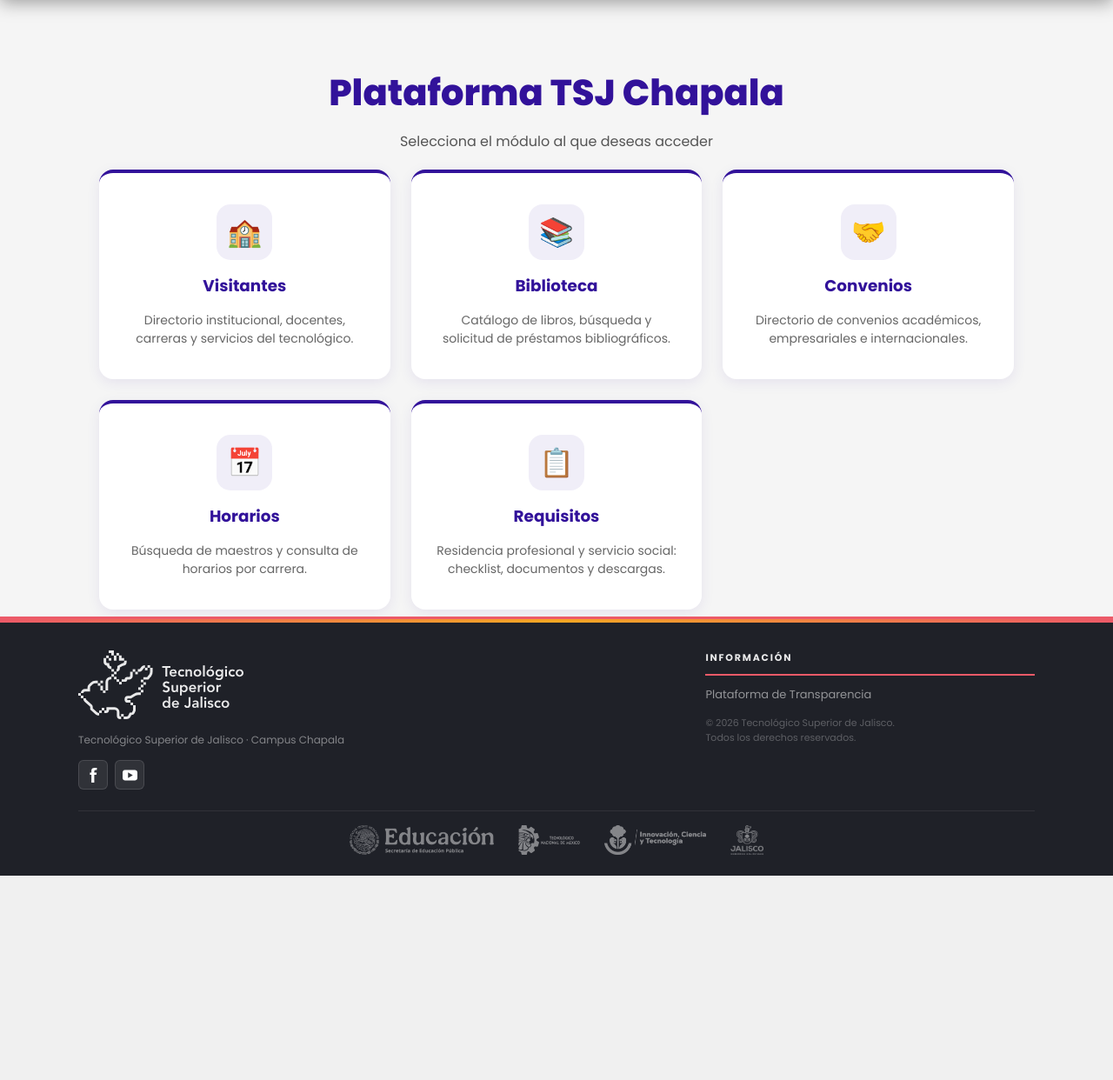
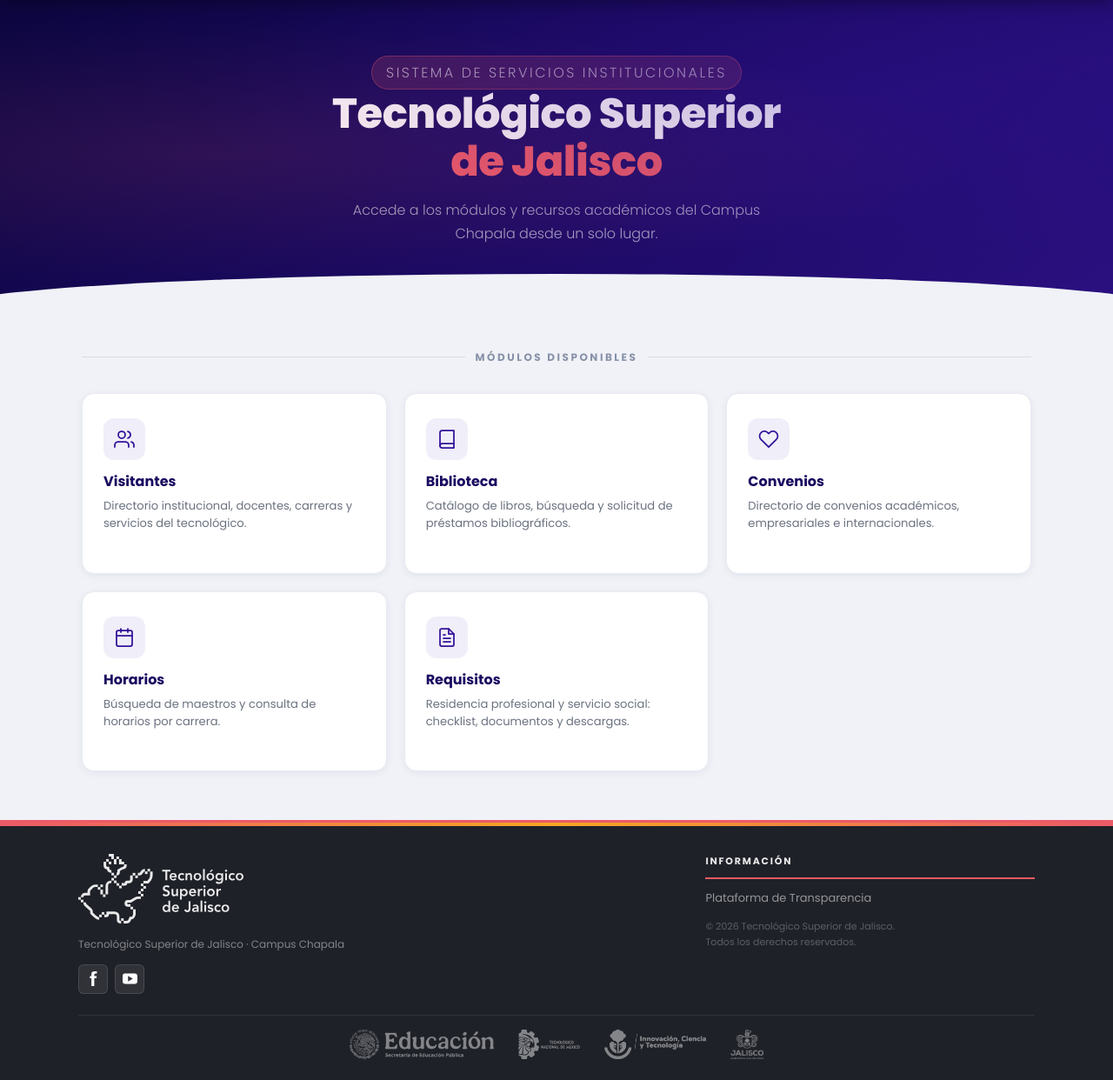
Before and after one commit to OliverJoseCF/proyecto-servicio, a PHP site: page / in a window 1280 px wide. Shown: the part 83-1325 px from the top of the page at 87% size. Before the commit the page ends 1090 px from the top, so only its background shows below. Run offline with PHP 8.4, Linux system fonts and the light colour scheme.

Commit message:
Portal: rediseno completo — hero oscuro, iconos SVG, cards profesionales, sin emojis

```diff
--- a/plataforma/index.php
+++ b/plataforma/index.php
@@ -1,133 +1,263 @@
 <?php
 $tsj_module    = '';
-$tsj_title     = 'Portal';
+$tsj_title     = 'Portal de Servicios';
 $tsj_extra_css = [];
 $tsj_head_extra = '<style>
-body { margin: 0; padding: 0; background-color: #f5f5f5; font-family: \'Poppins\', \'Arial\', sans-serif; }
+body { margin: 0; padding: 0; background: #f0f2f7; font-family: \'Poppins\', Arial, sans-serif; }
 
+/* ── Hero ─────────────────────────────────────────────── */
 .portal-hero {
+    background: linear-gradient(135deg, #0d0640 0%, #1a0960 45%, #2a1080 100%);
+    padding: 64px 32px 72px;
     text-align: center;
-    padding: 40px 24px 20px;
+    position: relative;
+    overflow: hidden;
+}
+.portal-hero::before {
+    content: \'\';
+    position: absolute;
+    inset: 0;
+    background:
+        radial-gradient(ellipse at 20% 50%, rgba(236,90,104,.12) 0%, transparent 60%),
+        radial-gradient(ellipse at 80% 30%, rgba(50,18,154,.3) 0%, transparent 55%);
+    pointer-events: none;
+}
+.portal-hero-label {
+    display: inline-block;
+    background: rgba(236,90,104,.18);
+    border: 1px solid rgba(236,90,104,.35);
+    color: #f08090;
+    font-size: 11px;
+    font-weight: 600;
+    letter-spacing: 2.5px;
+    text-transform: uppercase;
+    padding: 5px 16px;
+    border-radius: 20px;
+    margin-bottom: 20px;
 }
 .portal-hero h1 {
-    font-family: \'Poppins\', sans-serif;
-    font-size: clamp(1.8rem, 4vw, 2.6rem);
+    font-size: clamp(2rem, 4.5vw, 3rem);
     font-weight: 800;
-    color: #32129a;
-    margin-bottom: 12px;
+    color: #fff;
+    margin: 0 0 14px;
+    line-height: 1.15;
+    letter-spacing: -.5px;
+}
+.portal-hero h1 span {
+    color: #ec5a68;
 }
 .portal-hero p {
     font-size: 1rem;
-    color: #555;
-    max-width: 560px;
+    color: rgba(255,255,255,.6);
+    max-width: 520px;
     margin: 0 auto;
+    line-height: 1.7;
+    font-weight: 300;
+}
+.portal-hero-wave {
+    position: absolute;
+    bottom: -1px; left: 0; right: 0;
+    height: 40px;
+    background: #f0f2f7;
+    clip-path: ellipse(55% 100% at 50% 100%);
 }
 
+/* ── Sección de módulos ──────────────────────────────── */
+.portal-section {
+    max-width: 1140px;
+    margin: 0 auto;
+    padding: 48px 24px 56px;
+}
+.portal-section-header {
+    display: flex;
+    align-items: center;
+    gap: 12px;
+    margin-bottom: 32px;
+}
+.portal-section-line {
+    flex: 1;
+    height: 1px;
+    background: #d8dce8;
+}
+.portal-section-title {
+    font-size: 12px;
+    font-weight: 700;
+    letter-spacing: 2.5px;
+    text-transform: uppercase;
+    color: #8892a8;
+    white-space: nowrap;
+}
+
+/* ── Cards ──────────────────────────────────────────── */
 .portal-grid {
     display: grid;
-    grid-template-columns: repeat(auto-fit, minmax(260px, 1fr));
-    gap: 24px;
-    max-width: 1100px;
-    margin: 0 auto 0;
-    padding: 0 24px 8px;
+    grid-template-columns: repeat(3, 1fr);
+    gap: 20px;
 }
+@media (max-width: 900px) { .portal-grid { grid-template-columns: repeat(2, 1fr); } }
+@media (max-width: 560px) { .portal-grid { grid-template-columns: 1fr; } }
 
 .portal-card {
     background: #fff;
-    border-radius: 16px;
-    box-shadow: 0 4px 16px rgba(50, 18, 154, 0.08);
-    padding: 36px 28px;
+    border-radius: 14px;
+    padding: 28px 24px 24px;
     text-decoration: none;
     color: inherit;
     display: flex;
     flex-direction: column;
-    align-items: center;
-    gap: 16px;
-    transition: transform 0.25s ease, box-shadow 0.25s ease;
-    border-top: 4px solid #32129a;
-    text-align: center;
+    gap: 12px;
+    transition: transform .22s ease, box-shadow .22s ease;
+    box-shadow: 0 2px 10px rgba(20,10,80,.06);
+    border: 1px solid #e8eaf2;
+    position: relative;
+    overflow: hidden;
+}
+.portal-card::before {
+    content: \'\';
+    position: absolute;
+    top: 0; left: 0; right: 0;
+    height: 3px;
+    background: linear-gradient(90deg, #1a0960, #32129a);
+    opacity: 0;
+    transition: opacity .22s;
 }
 .portal-card:hover {
     transform: translateY(-4px);
-    box-shadow: 0 8px 28px rgba(50, 18, 154, 0.15);
+    box-shadow: 0 12px 32px rgba(26,9,96,.12);
 }
-.portal-card.pending {
-    border-top-color: #ccc;
-    opacity: 0.55;
-    pointer-events: none;
-}
+.portal-card:hover::before { opacity: 1; }
 
 .portal-card-icon {
-    width: 64px;
-    height: 64px;
-    border-radius: 16px;
-    background: rgba(50, 18, 154, 0.07);
+    width: 48px;
+    height: 48px;
+    border-radius: 12px;
+    background: #f0eef8;
     display: flex;
     align-items: center;
     justify-content: center;
-    font-size: 2rem;
+    flex-shrink: 0;
 }
+.portal-card-icon svg {
+    width: 24px;
+    height: 24px;
+    stroke: #32129a;
+    fill: none;
+    stroke-width: 1.75;
+    stroke-linecap: round;
+    stroke-linejoin: round;
+}
+.portal-card-body { flex: 1; }
 .portal-card h2 {
-    font-family: \'Poppins\', sans-serif;
-    font-size: 1.15rem;
+    font-size: 1rem;
     font-weight: 700;
-    color: #32129a;
-    margin: 0;
+    color: #1a0960;
+    margin: 0 0 6px;
 }
 .portal-card p {
-    font-size: 0.875rem;
-    color: #666;
+    font-size: 0.82rem;
+    color: #6b7280;
     margin: 0;
-    line-height: 1.5;
+    line-height: 1.55;
 }
-.portal-card .badge-pending {
-    font-size: 0.72rem;
-    font-weight: 700;
-    color: #999;
-    text-transform: uppercase;
-    letter-spacing: 0.5px;
+.portal-card-arrow {
+    display: flex;
+    align-items: center;
+    gap: 5px;
+    font-size: 12px;
+    font-weight: 600;
+    color: #32129a;
+    margin-top: 4px;
+    opacity: 0;
+    transform: translateX(-4px);
+    transition: opacity .2s, transform .2s;
+}
+.portal-card:hover .portal-card-arrow {
+    opacity: 1;
+    transform: translateX(0);
+}
+.portal-card-arrow svg {
+    width: 14px; height: 14px;
+    stroke: #32129a; fill: none;
+    stroke-width: 2.5; stroke-linecap: round; stroke-linejoin: round;
 }
 </style>';
 require_once __DIR__ . '/shared/header.php';
 ?>
 
+<!-- Hero -->
 <section class="portal-hero">
-    <h1>Plataforma TSJ Chapala</h1>
-    <p>Selecciona el módulo al que deseas acceder</p>
+    <p class="portal-hero-label">Sistema de Servicios Institucionales</p>
+    <h1>Tecnológico Superior<br><span>de Jalisco</span></h1>
+    <p>Accede a los módulos y recursos académicos del Campus Chapala desde un solo lugar.</p>
+    <div class="portal-hero-wave"></div>
 </section>
+
+<!-- Módulos -->
+<div class="portal-section">
+    <div class="portal-section-header">
+        <div class="portal-section-line"></div>
+        <span class="portal-section-title">Módulos disponibles</span>
+        <div class="portal-section-line"></div>
+    </div>
 
     <div class="portal-grid">
 
         <a href="modulos/visitantes/index.php" class="portal-card">
-        <div class="portal-card-icon">🏫</div>
+            <div class="portal-card-icon">
+                <svg viewBox="0 0 24 24"><path d="M17 21v-2a4 4 0 0 0-4-4H5a4 4 0 0 0-4 4v2"/><circle cx="9" cy="7" r="4"/><path d="M23 21v-2a4 4 0 0 0-3-3.87"/><path d="M16 3.13a4 4 0 0 1 0 7.75"/></svg>
+            </div>
+            <div class="portal-card-body">
                 <h2>Visitantes</h2>
                 <p>Directorio institucional, docentes, carreras y servicios del tecnológico.</p>
+                <div class="portal-card-arrow">Acceder <svg viewBox="0 0 24 24"><polyline points="9 18 15 12 9 6"/></svg></div>
+            </div>
         </a>
 
         <a href="modulos/biblioteca/buscar.php" class="portal-card">
-        <div class="portal-card-icon">📚</div>
+            <div class="portal-card-icon">
+                <svg viewBox="0 0 24 24"><path d="M4 19.5A2.5 2.5 0 0 1 6.5 17H20"/><path d="M6.5 2H20v20H6.5A2.5 2.5 0 0 1 4 19.5v-15A2.5 2.5 0 0 1 6.5 2z"/></svg>
+            </div>
+            <div class="portal-card-body">
                 <h2>Biblioteca</h2>
                 <p>Catálogo de libros, búsqueda y solicitud de préstamos bibliográficos.</p>
+                <div class="portal-card-arrow">Acceder <svg viewBox="0 0 24 24"><polyline points="9 18 15 12 9 6"/></svg></div>
+            </div>
         </a>
 
         <a href="modulos/convenios/index.php" class="portal-card">
-        <div class="portal-card-icon">🤝</div>
+            <div class="portal-card-icon">
+                <svg viewBox="0 0 24 24"><path d="M20.84 4.61a5.5 5.5 0 0 0-7.78 0L12 5.67l-1.06-1.06a5.5 5.5 0 0 0-7.78 7.78l1.06 1.06L12 21.23l7.78-7.78 1.06-1.06a5.5 5.5 0 0 0 0-7.78z"/></svg>
+            </div>
+            <div class="portal-card-body">
                 <h2>Convenios</h2>
                 <p>Directorio de convenios académicos, empresariales e internacionales.</p>
+                <div class="portal-card-arrow">Acceder <svg viewBox="0 0 24 24"><polyline points="9 18 15 12 9 6"/></svg></div>
+            </div>
         </a>
 
         <a href="modulos/horarios/index.php" class="portal-card">
-        <div class="portal-card-icon">📅</div>
+            <div class="portal-card-icon">
+                <svg viewBox="0 0 24 24"><rect x="3" y="4" width="18" height="18" rx="2" ry="2"/><line x1="16" y1="2" x2="16" y2="6"/><line x1="8" y1="2" x2="8" y2="6"/><line x1="3" y1="10" x2="21" y2="10"/></svg>
+            </div>
+            <div class="portal-card-body">
                 <h2>Horarios</h2>
                 <p>Búsqueda de maestros y consulta de horarios por carrera.</p>
+                <div class="portal-card-arrow">Acceder <svg viewBox="0 0 24 24"><polyline points="9 18 15 12 9 6"/></svg></div>
+            </div>
         </a>
 
         <a href="modulos/requisitos/residencia.php" class="portal-card">
-        <div class="portal-card-icon">📋</div>
+            <div class="portal-card-icon">
+                <svg viewBox="0 0 24 24"><path d="M14 2H6a2 2 0 0 0-2 2v16a2 2 0 0 0 2 2h12a2 2 0 0 0 2-2V8z"/><polyline points="14 2 14 8 20 8"/><line x1="16" y1="13" x2="8" y2="13"/><line x1="16" y1="17" x2="8" y2="17"/><polyline points="10 9 9 9 8 9"/></svg>
+            </div>
+            <div class="portal-card-body">
                 <h2>Requisitos</h2>
                 <p>Residencia profesional y servicio social: checklist, documentos y descargas.</p>
+                <div class="portal-card-arrow">Acceder <svg viewBox="0 0 24 24"><polyline points="9 18 15 12 9 6"/></svg></div>
+            </div>
         </a>
 
     </div>
+</div>
 
 <?php require_once __DIR__ . '/shared/footer.php'; ?>
```
Lines whose indentation alone changed are shown as unchanged.
